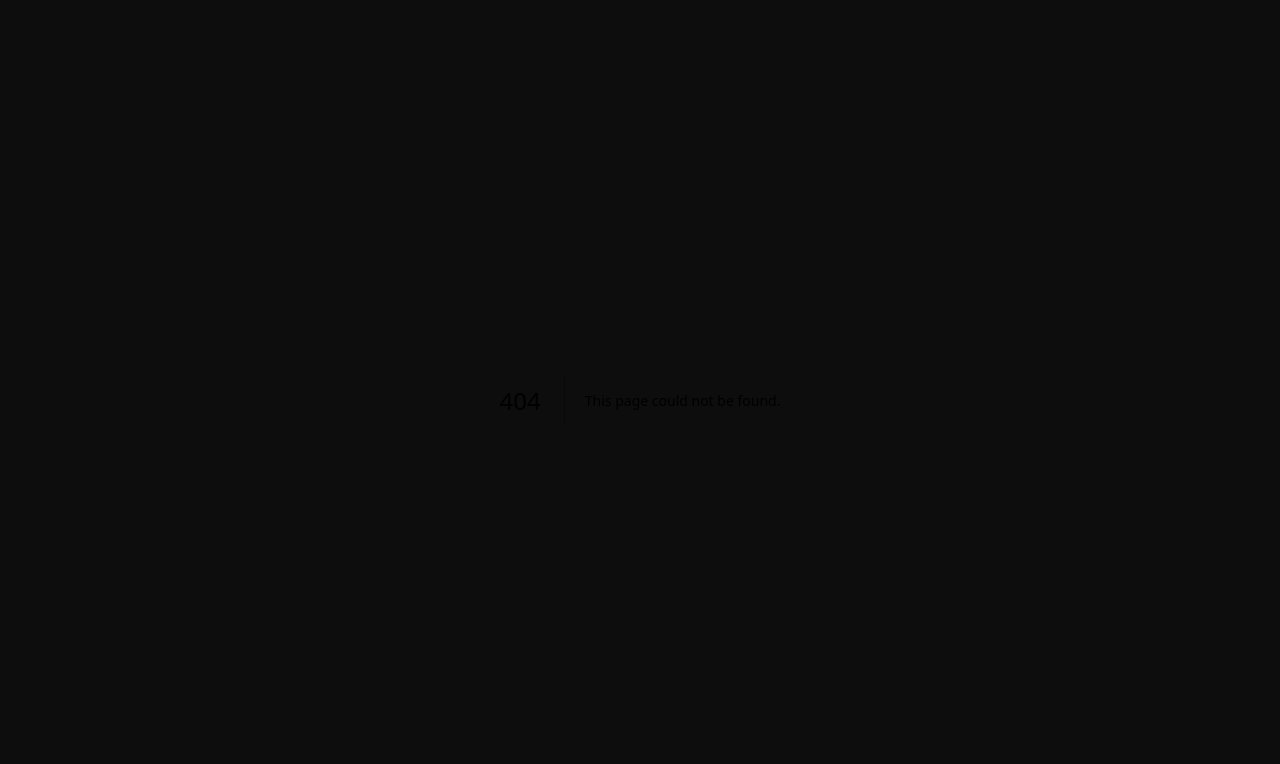
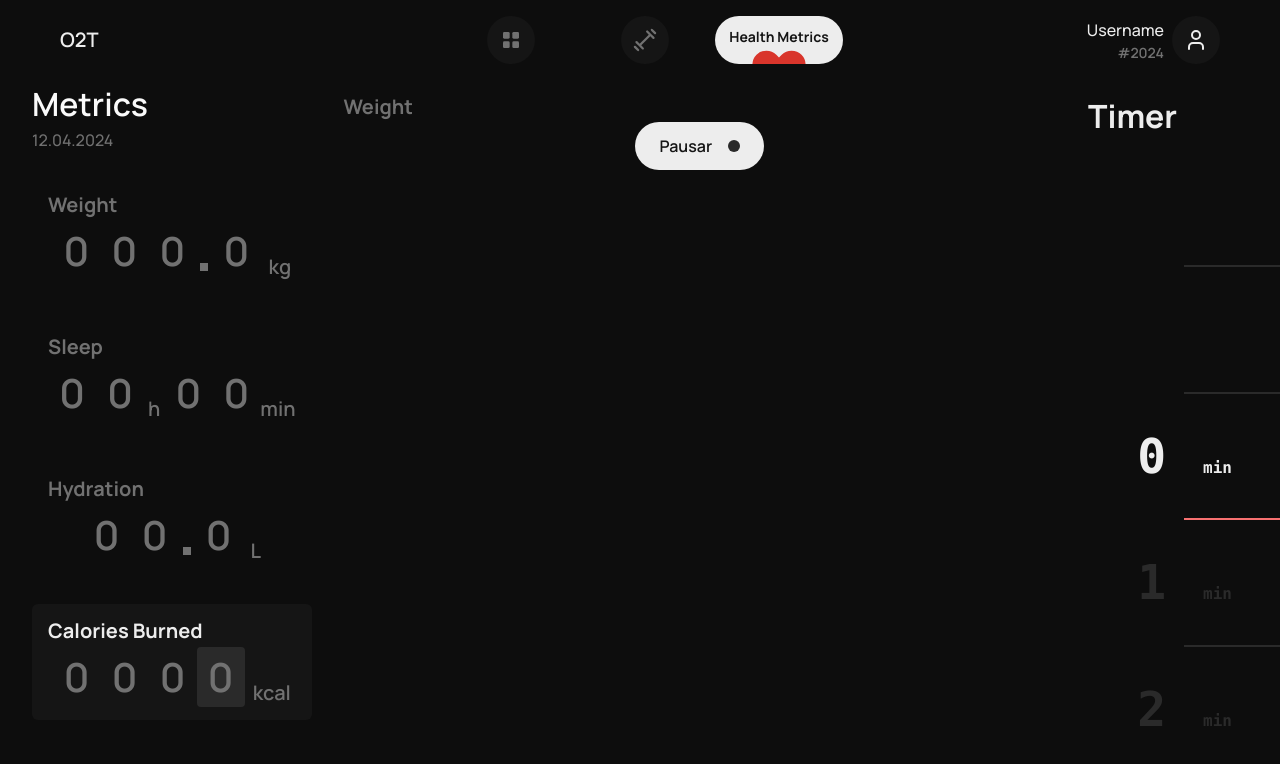
Before and after one commit to VLV-subgrupo/o2t, a Next.js app in the folder frontend/: page /metrics in a window 1280 px wide. Before the commit this address had no page. Shown: the top 764 px of the page. Built offline with nearby package versions, Linux system fonts and the light colour scheme.

Commit message:
feat: Criação da tela de metrics

```diff
--- /dev/null
+++ b/frontend/app/(trackerPage)/components/card.tsx
@@ -0,0 +1,18 @@
+type Prop = {
+    children: React.ReactElement,
+    className?: string,
+    title: string,
+}
+
+const Card = ({children, className, title}: Prop) => {
+    return (
+        <div className={`${className} flex flex-col px-4 py-3 justify-start items-center has-[:focus]:bg-darkgray duration-500 transition-all rounded-md group`}>
+            <h6 className="self-start text-lightgray font-bold group-has-[:focus]:text-light">
+                {title}
+            </h6>
+            {children}
+        </div>
+    );
+}
+
+export default Card;
--- /dev/null
+++ b/frontend/app/(trackerPage)/components/inputNum.tsx
@@ -0,0 +1,73 @@
+"use client"
+
+import { useState, useRef, Fragment } from 'react';
+
+type PinInputProps = {
+    length: number;
+    childrenI?: number;
+    children?: React.ReactElement,
+}
+
+const InputNum = ({length, childrenI, children}: PinInputProps) => {
+  const [pin, setPin] = useState(Array(length).fill(' '));
+  const inputsRef = useRef<(HTMLInputElement | null)[]>([]);
+
+  const focusInput = (index: number, next: number) => {
+    if (index < length - 1) {
+        inputsRef.current[index + next]?.focus();
+    } else if(index == length - 1 && next <= 0) {
+        inputsRef.current[length - 2]?.focus();
+        //inputsRef.current[index]?.blur();
+    }
+  };
+
+  const handleChange = (e: React.KeyboardEvent<HTMLInputElement>, index: number) => {
+    const value = e.key;
+    const cleanValue = value.replace(/[^0-9]/g, '');
+
+    if (e.key == 'Backspace') {
+        const newPin = [...pin];
+        newPin[index] = ''
+        focusInput(index, -1);
+        setPin(newPin);
+    } else if (e.key == 'ArrowLeft'){
+        focusInput(index, -1);
+    } else if (e.key == 'ArrowRight'){
+        focusInput(index, 1);
+    } else if (cleanValue == value) {
+        console.log(e.key, e.key >= '0', e.key <= '9');
+        const newPin = [...pin];
+        newPin[index] = e.key
+        focusInput(index, 1);
+        setPin(newPin);
+    } else if (e.key == 'Tab') {
+        return
+    }
+     else {
+        e.preventDefault();
+    }
+  };
+
+  return (
+    <div className='flex flex-row items-center'>
+        {pin.map((digit, index : number) => (
+            <Fragment key={index}>
+                <input className="bg-transparent outline-none caret-transparent text-h3 p-0 w-12 font-semibold text-light focus:bg-gray focus:text-light text-center rounded-sm placeholder-lightgray focus:animate-bound"
+                key={index}
+                type="number"
+                value={digit}
+                placeholder="0"
+                ref={(input) => {
+                    inputsRef.current[index] = input;
+                }}
+                autoFocus
+                onKeyDown={e => handleChange(e, index)}
+                />
+                {index === childrenI && children}
+            </Fragment>
+        ))}
+    </div>
+    );
+};
+
+export default InputNum;
--- /dev/null
+++ b/frontend/app/(trackerPage)/components/timer.tsx
@@ -0,0 +1,76 @@
+"use client"
+
+import { useEffect, useState } from "react";
+
+type Prop = {
+    isPaused: boolean
+}
+
+const Timer = ({isPaused} : Prop) => {
+    const [times, setTimes] = useState([-2, -1, 0, 1, 2, 3]);
+    const [animationActive, setAnimationActive] = useState(false);
+    const [colorChange, setColorChange] = useState(false);
+
+    const colorTransition = (i: number) => {
+        if (animationActive) {
+            if (!colorChange){
+                if ( i == 3 ) return 'animate-timer text-light'
+                else return 'animate-timer text-gray'
+            }
+            return 'animate-timer text-gray'
+        }
+        if ( i == 2 ) return 'text-light'
+        return 'text-gray'
+    }
+
+    useEffect(() => {
+        if (!isPaused) {
+            const anim = setInterval(() => {
+                setAnimationActive((prevAnimationActive) => !prevAnimationActive);
+                setColorChange(false)
+            }, 30000);
+
+            return () => {
+                clearInterval(anim);
+            }
+        }
+      }, [isPaused]);
+
+      useEffect(() => {
+        if(animationActive){
+            setTimeout(() => {
+                setColorChange(true)
+            }, 29765);
+
+            setTimeout(() => {
+                setTimes(prevTimes => prevTimes.map(time => time + 1))
+            }, 29980);
+        }
+      }, [animationActive]);
+
+    return (
+        <div className="flex flex-col gap-0 w-48 py-3">
+            <h4 className="text-light ">Timer</h4>
+            <div className="w-full h-full relative overflow-hidden">
+                <div className="w-full h-full flex flex-col justify-evenly items-end z-40">
+                    <div className="w-24 h-[2px] bg-gray"></div>
+                    <div className="w-24 h-[2px] bg-gray"></div>
+                    <div className="w-24 h-[2px] bg-red-400"></div>
+                    <div className="w-24 h-[2px] bg-gray"></div>
+                </div>
+                <div className="h-full absolute z-10 top-0 right-12 flex flex-col items-end">
+                    {times.map((time, index) => (
+                        <div key={index} className={`flex-none h-1/5 flex flex-col justify-center transition-colors duration-300
+                        ${colorTransition(index)}`}>
+                            <h1  className={`font-mono`}>
+                                {time >= 0 ? time : ""} <span className="ml-2 text-p">{time >= 0 ? "min" : ""}</span>
+                            </h1>
+                        </div>
+                    ))}
+                </div>
+            </div>
+        </div>
+     );
+}
+
+export default Timer;
--- /dev/null
+++ b/frontend/app/(trackerPage)/metrics/page.tsx
@@ -0,0 +1,64 @@
+"use client"
+
+import CustomButton from "@/app/_components/customButton";
+import Card from "../components/card";
+import InputNum from "../components/inputNum";
+import Timer from "../components/timer";
+import { useState } from "react";
+
+const HealthMetrics = () => {
+    const [isPaused, setIsPaused] = useState(false)
+
+    const togglePause = () => {
+        setIsPaused(prevState => !prevState);
+      };
+
+    return (
+        <div className="flex-1 flex flex-row gap-4 p-8 pr-0 pb-4 pt-0 overflow-y-auto ">
+            <div className="flex-[1] flex flex-col gap-4 justify-between pb-16">
+                <div>
+                    <h4 className="font-semibold">Metrics</h4>
+                    <p className="text-lightgray">12.04.2024</p>
+                </div>
+                <Card className="" title='Weight'>
+                    <div className="flex flex-row gap-2 items-center justify-center">
+                        <InputNum length={4} childrenI={2}>
+                            <div className="size-2 bg-lightgray mt-8 mx-1"></div>
+                        </InputNum>
+                        <h6 className="text-lightgray select-none mt-8">kg</h6>
+                    </div>
+                </Card>
+                <Card className="" title='Sleep'>
+                    <div className="flex flex-row items-center justify-center">
+                        <InputNum length={4} childrenI={1}>
+                            <h6 className="text-lightgray select-none mt-8 mx-1">h</h6>
+                        </InputNum>
+                        <h6 className="text-lightgray select-none mt-8">min</h6>
+                    </div>
+                </Card>
+                <Card className="" title='Hydration'>
+                    <div className="flex flex-row gap-2 items-center justify-center">
+                        <InputNum length={3} childrenI={1}>
+                            <div className="size-2 bg-lightgray mt-8 mx-1"></div>
+                        </InputNum>
+                        <h6 className="text-lightgray select-none mt-8">L</h6>
+                    </div>
+                </Card>
+                <Card className="" title='Calories Burned'>
+                    <div className="flex flex-row gap-2 items-center justify-center">
+                        <InputNum length={4}/>
+                        <h6 className="text-lightgray select-none mt-8">kcal</h6>
+                    </div>
+                </Card>
+            </div>
+            <Card className="flex-[3] flex-col justify-start" title='Weight'>
+                <CustomButton
+                        onClick={togglePause}
+                        text={isPaused ? 'Retomar' : 'Pausar'}/>
+            </Card>
+            <Timer isPaused={isPaused}></Timer>
+        </div>
+    );
+}
+
+export default HealthMetrics;
```
